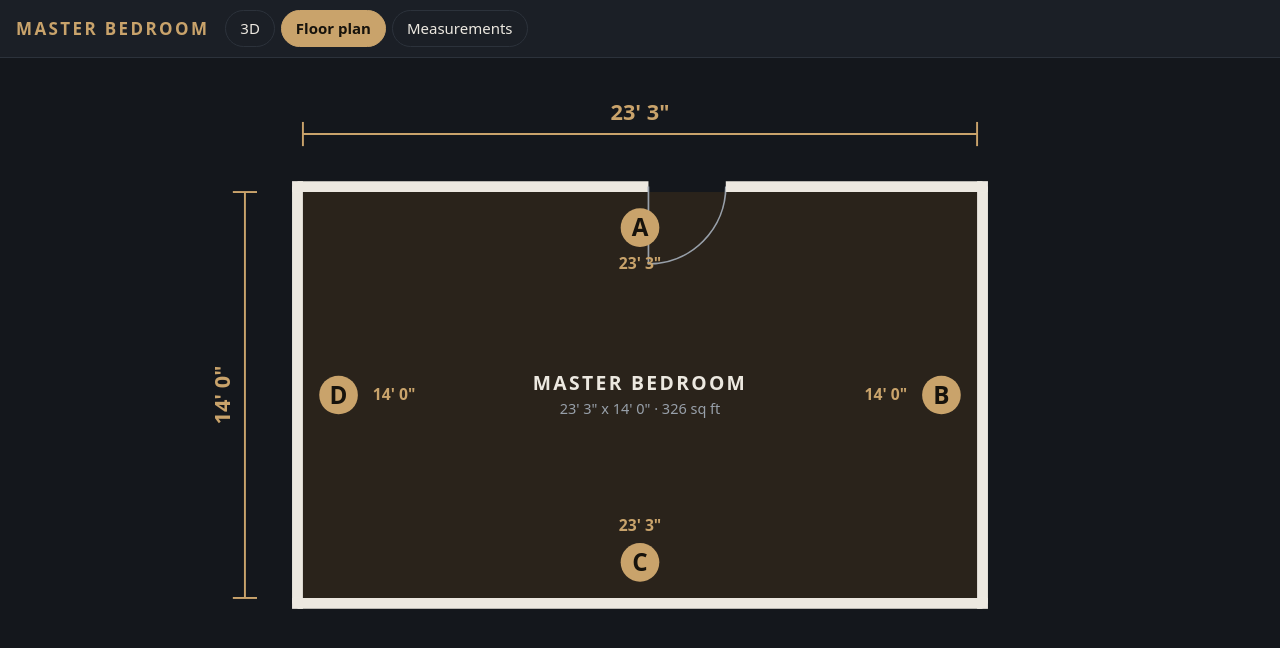
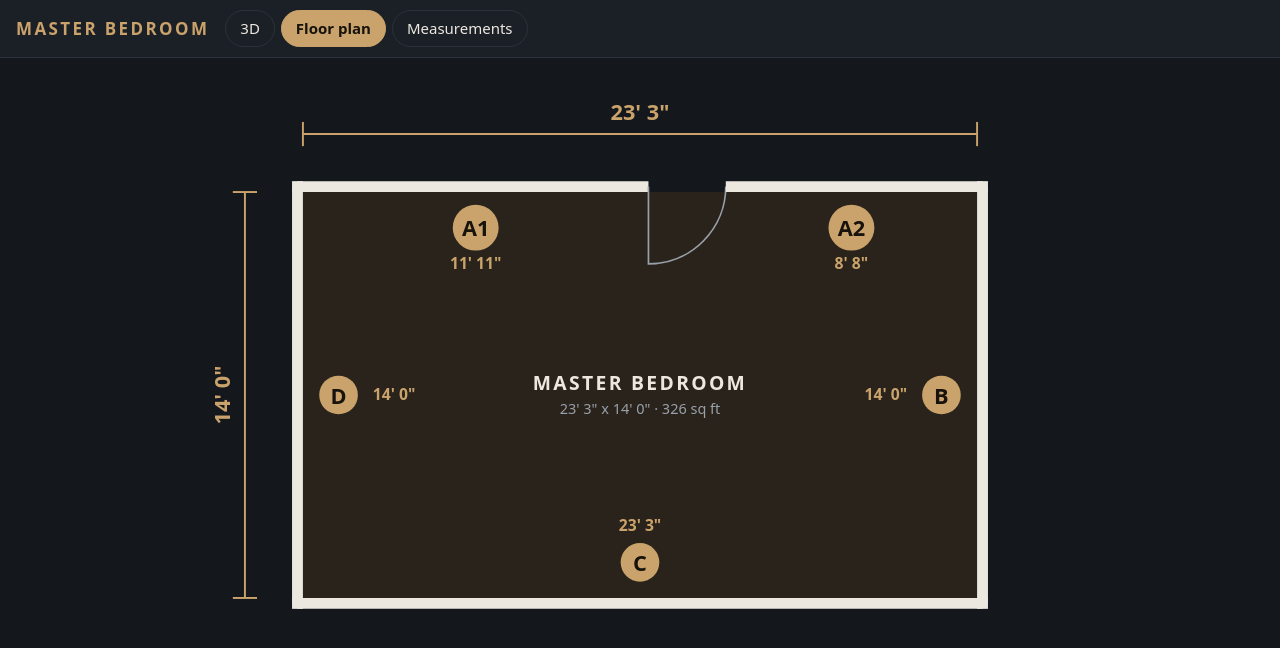
Before and after one commit to bigdawgelitediesel/MASTERBEDROOM, a plain HTML site: page index.html in a window 1280 px wide. Both pictures are taken after a click on the button "Floor plan". Drawn offline with nearby package versions, Linux system fonts and the light colour scheme.

Commit message:
Split wall A into A1 and A2 at the doorway
Co-Authored-By: Claude Fable 5.2 <noreply@anthropic.com>

```diff
--- a/css/style.css
+++ b/css/style.css
@@ -68,5 +68,5 @@ tr:last-child td { border-bottom: 0; }
 tr.total td { font-weight: 700; color: var(--brass); }
 .meta { color: var(--dim); font-size: 13px; }
 .wtag { fill: #c9a36b; }
-.wtagt { fill: #17130c; font-size: 10px; font-weight: 800; text-anchor: middle; }
+.wtagt { fill: #17130c; font-size: 9px; font-weight: 800; text-anchor: middle; }
 .wlen { fill: #c9a36b; font-size: 6.5px; font-weight: 600; text-anchor: middle; }
--- a/js/app.js
+++ b/js/app.js
@@ -10,6 +10,8 @@ export function ft(inches) {
   return `${f}' ${i}"`;
 }
 const sqft = (r) => (r.w * r.d) / 144;
+// a wall's name tags: either its single letter or its list of split pieces
+const tagsOf = (w, L) => w.tags || (w.letter ? [{ letter: w.letter, len: w.len, at: L / 2, name: w.name }] : []);
 
 // ---------- tabs ----------
 let scene3d = null;
@@ -106,14 +108,15 @@ function drawPlan() {
   // wall letters, just inside each wall
   const pcx = (minX + maxX) / 2, pcy = (minY + maxY) / 2;
   for (const w of plan.walls) {
-    if (!w.letter) continue;
-    const mx = (w.a[0] + w.b[0]) / 2, my = (w.a[1] + w.b[1]) / 2;
     const dx = w.b[0] - w.a[0], dy = w.b[1] - w.a[1], L = Math.hypot(dx, dy);
+    for (const tg of tagsOf(w, L)) {
+    const mx = w.a[0] + dx * tg.at / L, my = w.a[1] + dy * tg.at / L;
     let nx = -dy / L, ny = dx / L;
     if (nx * (pcx - mx) + ny * (pcy - my) < 0) { nx = -nx; ny = -ny; }
     const lx = mx + nx * 17, ly = my + ny * 17;
-    s += `<circle class="wtag" cx="${lx}" cy="${ly}" r="8"/><text class="wtagt" x="${lx}" y="${ly + 3.6}">${esc(w.letter)}</text>`;
-    if (w.len) s += `<text class="wlen" x="${lx + nx * 23}" y="${ly + ny * 15 + 2.2}">${ft(w.len)}</text>`;
+    s += `<circle class="wtag" cx="${lx}" cy="${ly}" r="${tg.letter.length > 1 ? 9.5 : 8}"/><text class="wtagt" x="${lx}" y="${ly + 3.6}">${esc(tg.letter)}</text>`;
+    if (tg.len) s += `<text class="wlen" x="${lx + nx * 23}" y="${ly + ny * 15 + 2.2}">${ft(tg.len)}</text>`;
+    }
   }
 
   // overall dimensions
@@ -138,7 +141,7 @@ function drawTables() {
   h += `<tr class="total"><td>Total</td><td></td><td></td><td>${total.toFixed(1)} sq ft</td><td></td></tr></table></div>`;
   h += `<p class="meta">Ceiling height ${ft(plan.ceiling)}. Wall thickness ${plan.wallThickness}".</p>`;
 
-  const lettered = plan.walls.filter((w) => w.letter);
+  const lettered = plan.walls.flatMap((w) => tagsOf(w, 0).map((tg) => ({ letter: tg.letter, len: tg.len, name: tg.name || w.name })));
   if (lettered.length) {
     h += `<h2>Walls</h2><div class="scroll"><table><tr><th>Wall</th><th>Where</th><th>Length</th><th>Inches</th><th>Height</th></tr>`;
     for (const w of lettered) {
@@ -149,7 +152,7 @@ function drawTables() {
 
   h += `<h2>Doors and windows</h2><div class="scroll"><table><tr><th>Wall</th><th>Type</th><th>Width</th><th>Height</th><th>Sill</th><th>From wall start</th></tr>`;
   for (const w of plan.walls) for (const o of w.openings || []) {
-    h += `<tr><td>${esc(w.letter ? 'Wall ' + w.letter : w.name || '')}</td><td>${esc(o.type)}</td><td>${ft(o.w)}</td><td>${ft(o.h)}</td><td>${o.type === 'window' ? ft(o.sill || 0) : ''}</td><td>${ft(o.at)}</td></tr>`;
+    h += `<tr><td>${esc(w.letter ? 'Wall ' + w.letter : w.tags ? 'Wall ' + w.tags[0].letter.replace(/\d+$/, '') : w.name || '')}</td><td>${esc(o.type)}</td><td>${ft(o.w)}</td><td>${ft(o.h)}</td><td>${o.type === 'window' ? ft(o.sill || 0) : ''}</td><td>${ft(o.at)}</td></tr>`;
   }
   h += `</table></div>`;
 
--- a/js/plan.js
+++ b/js/plan.js
@@ -28,10 +28,16 @@ export const plan = {
   ],
 
   // Walls run from point a to point b. letter = the wall's name tag, len = inside length.
+  // A wall split into pieces uses tags: [{ letter, len, at }] instead, at = distance from point a to the tag.
   // Lettered clockwise looking down: A top, B right, C bottom, D left.
   // Openings go in the openings list: { type: 'door' | 'window', at, w, h, sill }, at = distance from point a.
   walls: [
-    { letter: 'A', len: L, name: 'Long wall (top)',    a: [-h, -h],        b: [L + h, -h],     openings: [
+    { name: 'Long wall (top)',
+      // split at the doorway: A1 runs from wall D to the doorway, A2 from the doorway to wall B
+      tags: [
+        { letter: 'A1', len: L - 104 - 32, at: (L - 104 - 32) / 2 + h, name: 'Wall D to the doorway' },
+        { letter: 'A2', len: 104,          at: L - 52 + h,             name: 'Doorway to wall B' },
+      ],    a: [-h, -h],        b: [L + h, -h],     openings: [
       // doorway edge to wall B = 104 (measured). Standard doorway drawn 32 wide x 80 tall, on the far side of that mark from B.
       { type: 'door', at: L - 104 - 32 + h, w: 32, h: 80 },
     ] },
--- a/js/scene.js
+++ b/js/scene.js
@@ -260,10 +260,14 @@ export function createScene(container, plan) {
     const corners = new Map();
     for (const w of plan.walls) {
       root.add(buildWall(w, H));
-      if (state.labels && w.letter) {
-        const s = labelSprite('Wall ' + w.letter);
-        s.position.set((w.a[0] + w.b[0]) / 2, H + 12, (w.a[1] + w.b[1]) / 2);
-        root.add(s);
+      if (state.labels) {
+        const wl = Math.hypot(w.b[0] - w.a[0], w.b[1] - w.a[1]);
+        for (const tg of w.tags || (w.letter ? [{ letter: w.letter, at: wl / 2 }] : [])) {
+          const k = tg.at / wl;
+          const s = labelSprite('Wall ' + tg.letter);
+          s.position.set(w.a[0] + (w.b[0] - w.a[0]) * k, H + 12, w.a[1] + (w.b[1] - w.a[1]) * k);
+          root.add(s);
+        }
       }
       for (const p of [w.a, w.b]) corners.set(p.join(','), p);
     }
```
